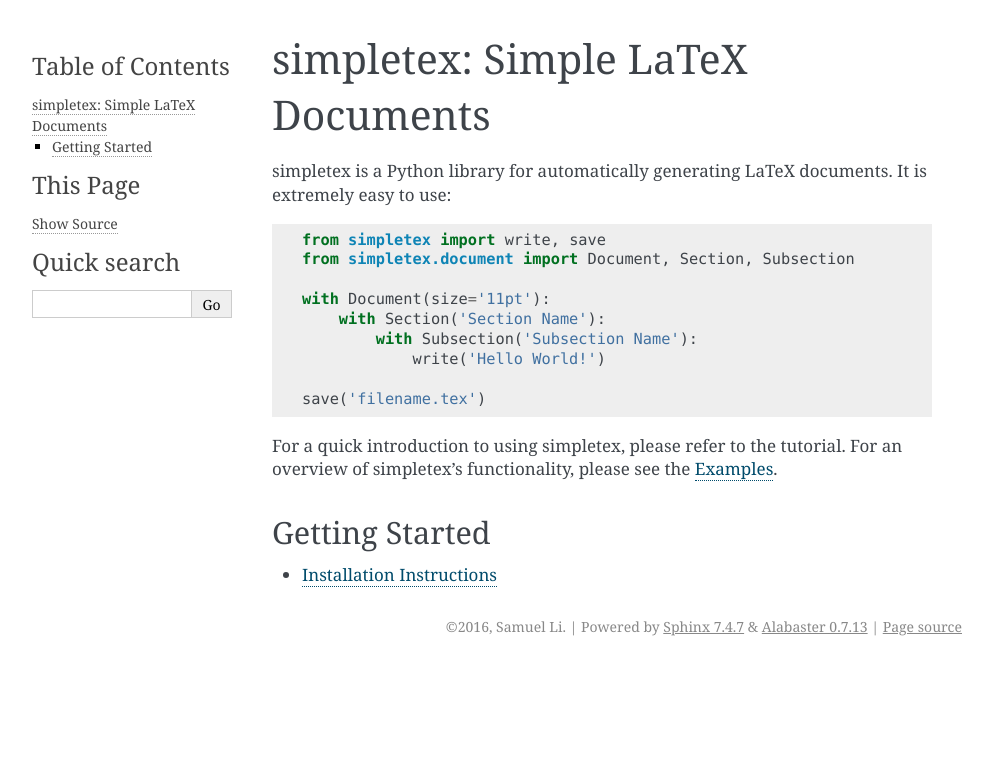
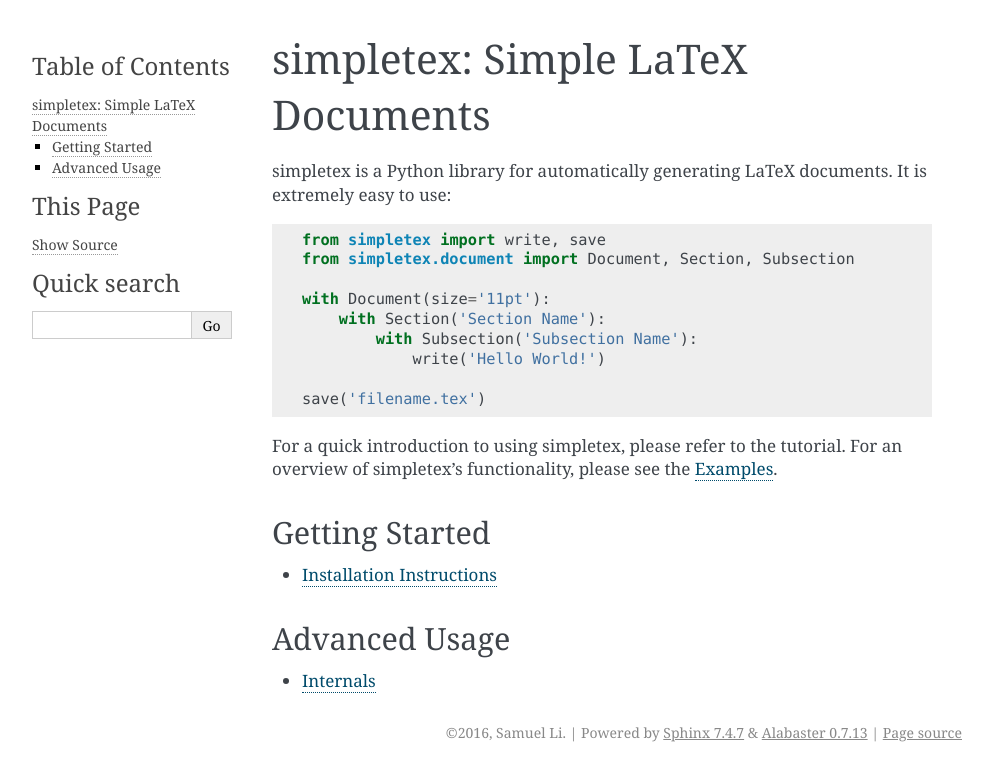
Before and after one commit to wgxli/simpletex, a Sphinx documentation site: the page built from docs/source/index.rst, in a window 1280 px wide. Shown: the top 781 px of the page, without its empty margins (148-1141 px from the left). Built offline with Sphinx 7.4.7, drawn with Linux system fonts in a browser that asks for light colours; pages that are not in the unit, such as notebooks, are missing from menus.

Commit message:
Update index.rst

```diff
--- a/docs/source/index.rst
+++ b/docs/source/index.rst
@@ -24,3 +24,10 @@
 
     install
     tutorial
+
+Advanced Usage
+--------------
+.. toctree::
+    :maxdepth: 1
+
+    internals
```
